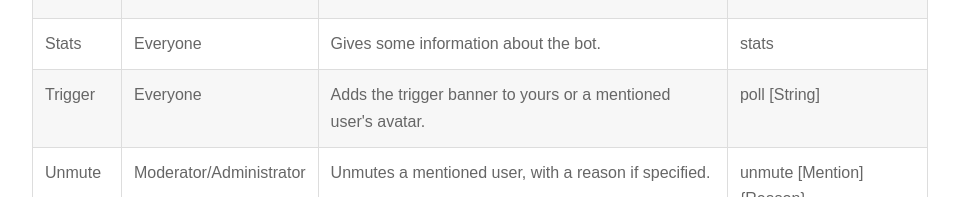
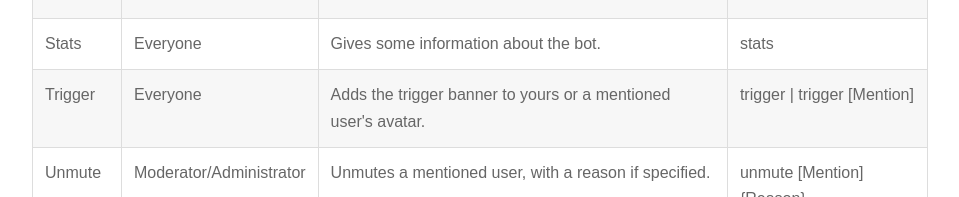
Before and after one commit to Mr-Degenerate/mr-degenerate.github.io, a plain HTML site: page commands.html in a window 1280 px wide. Shown: the part 1046-1243 px from the top of the page, without its empty margins (160-1119 px from the left). Drawn offline with Linux system fonts and the light colour scheme.

Commit message:
Update commands.html

```diff
--- a/commands.html
+++ b/commands.html
@@ -131,7 +131,7 @@
                               <td>Trigger</td>
                               <td>Everyone</td>
                               <td>Adds the trigger banner to yours or a mentioned user's avatar.</td>
-                              <td>poll [String]</td>
+                              <td>trigger | trigger [Mention]</td>
                             </tr>
                             <tr>
                               <td>Unmute</td>
```
